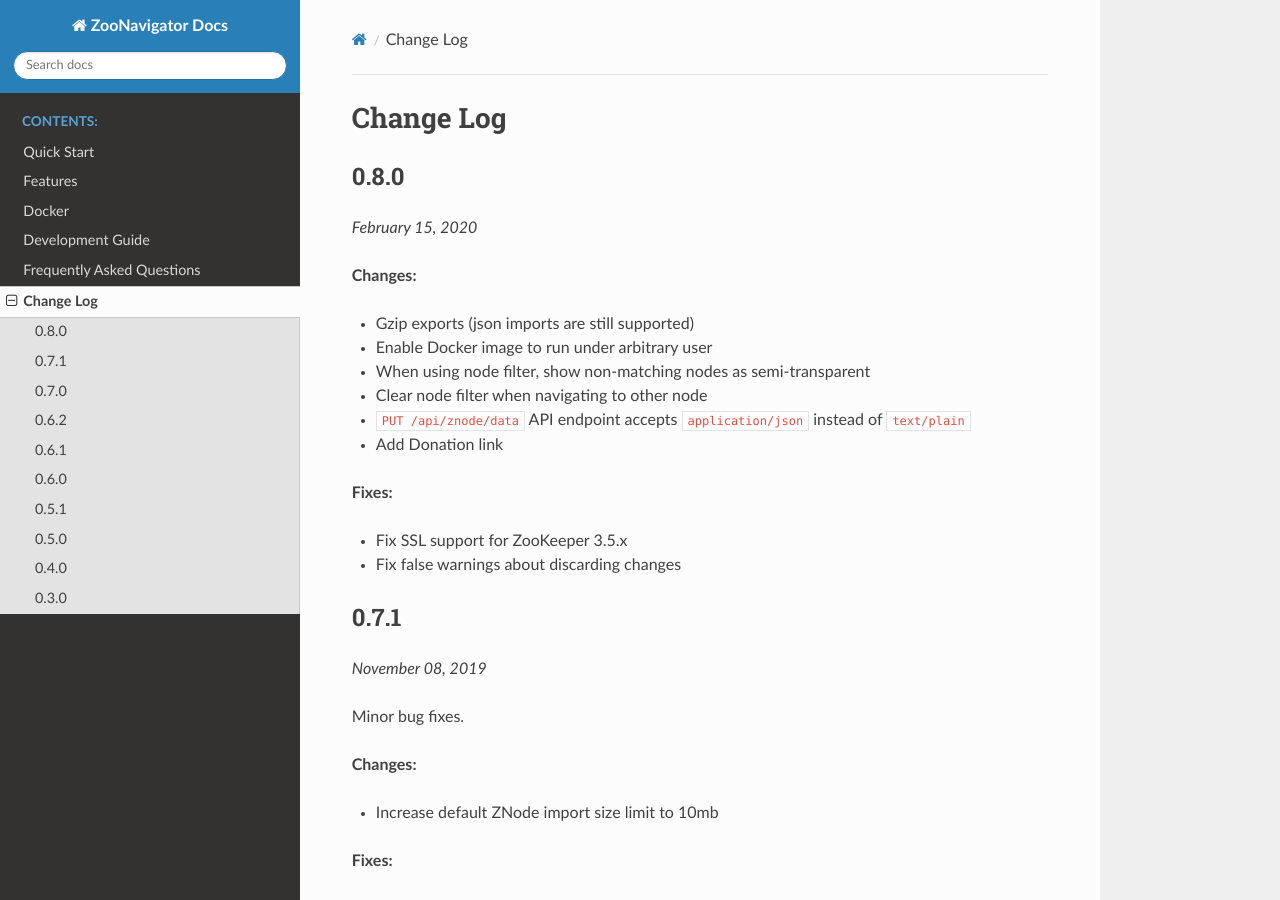
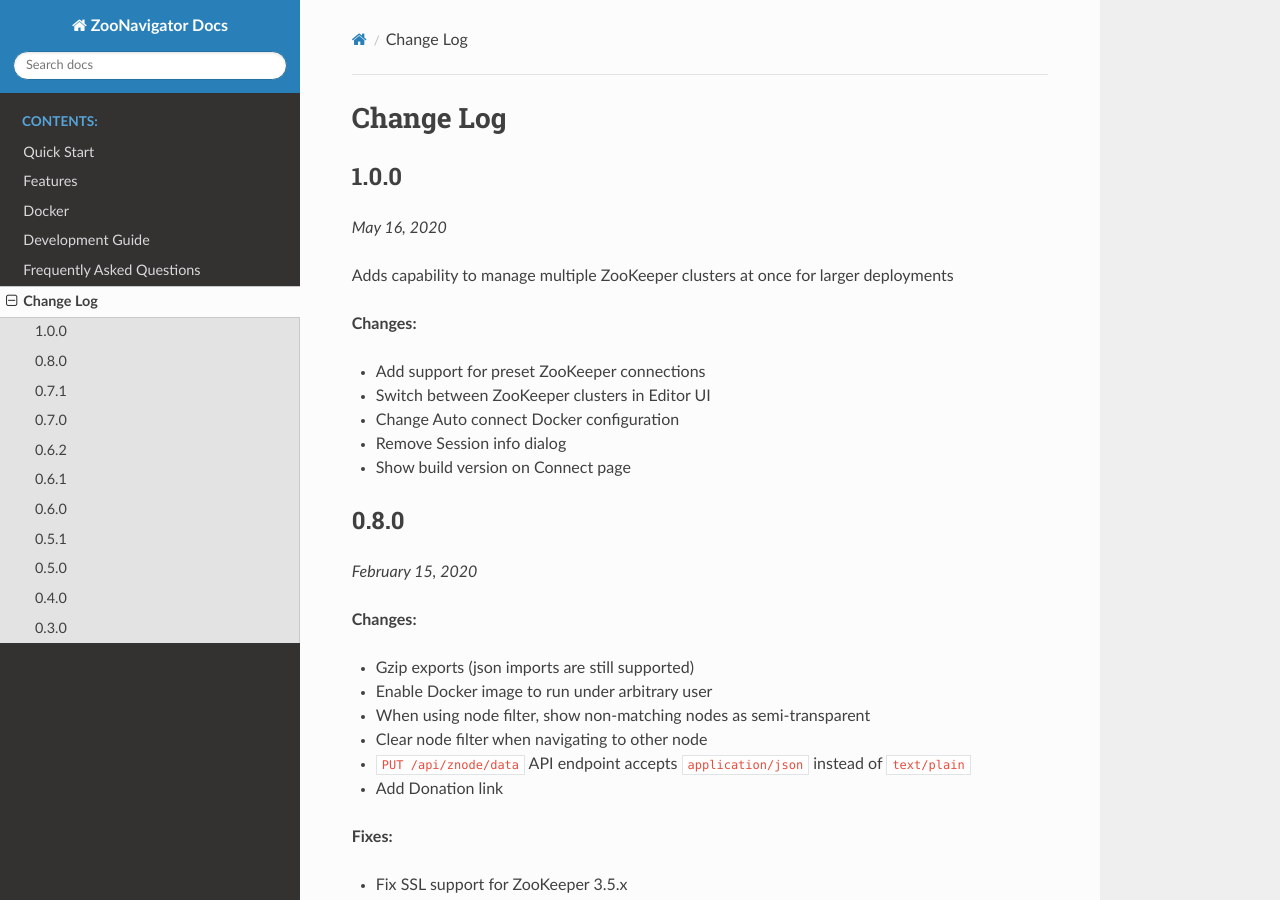
Before and after one commit to elkozmon/zoonavigator, a Sphinx documentation site: the page built from docs/changelog.rst, in a window 1280 px wide and 900 px high. Built offline with Sphinx 7.4.7 and the Read the Docs theme 2.0.0, drawn with Linux system fonts in a browser that asks for light colours.

Commit message:
Update changelog

```diff
--- a/docs/changelog.rst
+++ b/docs/changelog.rst
@@ -1,6 +1,23 @@
 ==========
 Change Log
 ==========
+
+1.0.0
+-----
+
+*May 16, 2020*
+
+
+Adds capability to manage multiple ZooKeeper clusters at once for larger deployments
+
+**Changes:**
+
+* Add support for preset ZooKeeper connections
+* Switch between ZooKeeper clusters in Editor UI
+* Change Auto connect Docker configuration
+* Remove Session info dialog
+* Show build version on Connect page
+
 
 0.8.0
 -----
```
